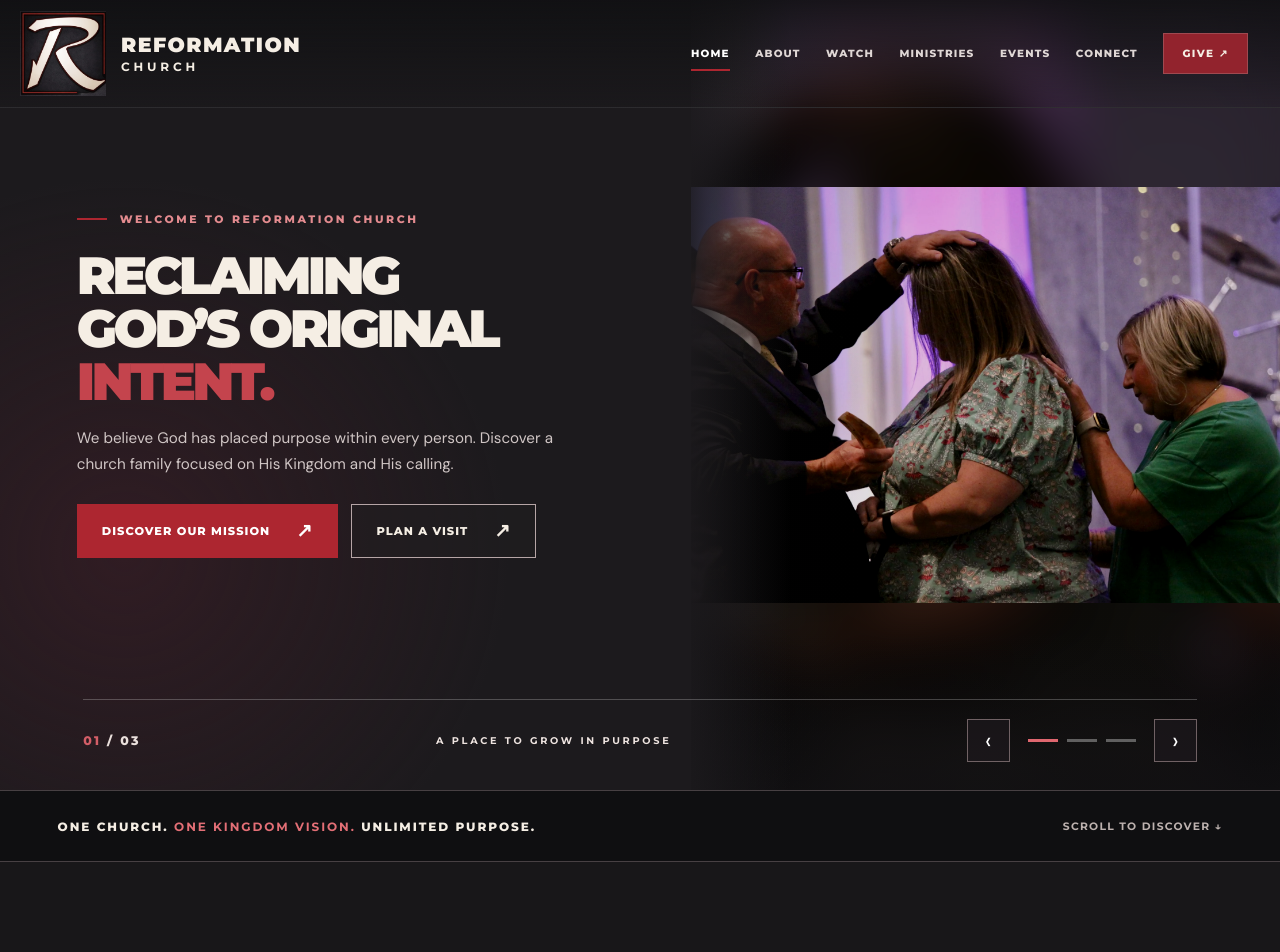
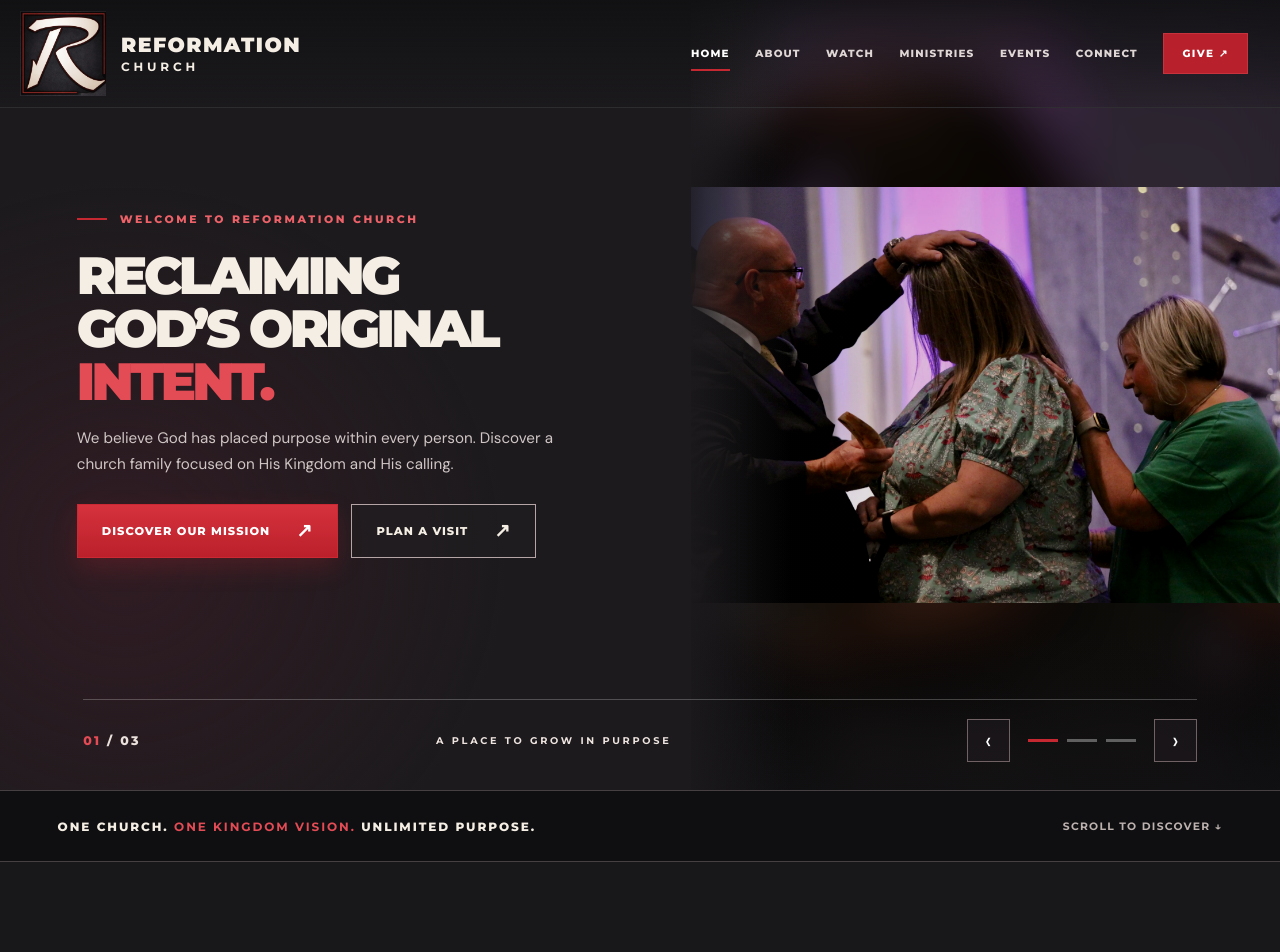
Before and after one commit to ReformationChurch/reformationchurch.github.io, a plain HTML site: page index.html in a window 1280 px wide. Shown: the top 952 px of the page. Drawn offline with Linux system fonts and the light colour scheme.

Commit message:
Shift pink accents to richer true red across website and buttons

```diff
--- a/assets/css/styles.css
+++ b/assets/css/styles.css
@@ -185,3 +185,31 @@
   .brand-label{font-size:.82rem}
   .brand-label small{font-size:.5rem;letter-spacing:.22em}
 }
+
+
+/* Reformation Church: richer true-red accents v1 */
+:root {
+  --red:#c62832;
+  --red2:#8f151d;
+}
+.eyebrow,.event-detail-label {color:#ed6269}
+.eyebrow:before {background:var(--red)}
+.text-red,.hero-title .accent {color:#e34b55}
+.btn.primary {
+  background:linear-gradient(180deg,#d5323d 0%,#bb202a 100%);
+  color:#fff;
+  border-color:#cb2a35;
+  box-shadow:0 10px 24px rgba(198,40,50,.20);
+}
+.btn.primary:hover {background:linear-gradient(180deg,#e03b46 0%,#c92531 100%)}
+.nav-give {background:#b8212b;border-color:#c6333c;color:#fff}
+.nav-give:hover {background:#d02b36;border-color:#e13b46}
+.section-link,.visit-card a {border-bottom-color:var(--red)}
+.section-link:hover {color:#ef7378}
+.hero-title .accent,.text-red {text-shadow:none}
+.slide-counter span {color:#e34b55}
+.slide-dot[aria-current="true"],.image-stack .picture-label {background:#c62832}
+.value-index,.visit-card .card-label,.social-pill span {color:#e65a63}
+.intro-inner strong {color:#e34b55}
+.mission-highlight,.ministry-age {border-left-color:var(--red)}
+.callout {background:linear-gradient(100deg,#66171e 0%,#a11c27 45%,#381519 100%)}
```
